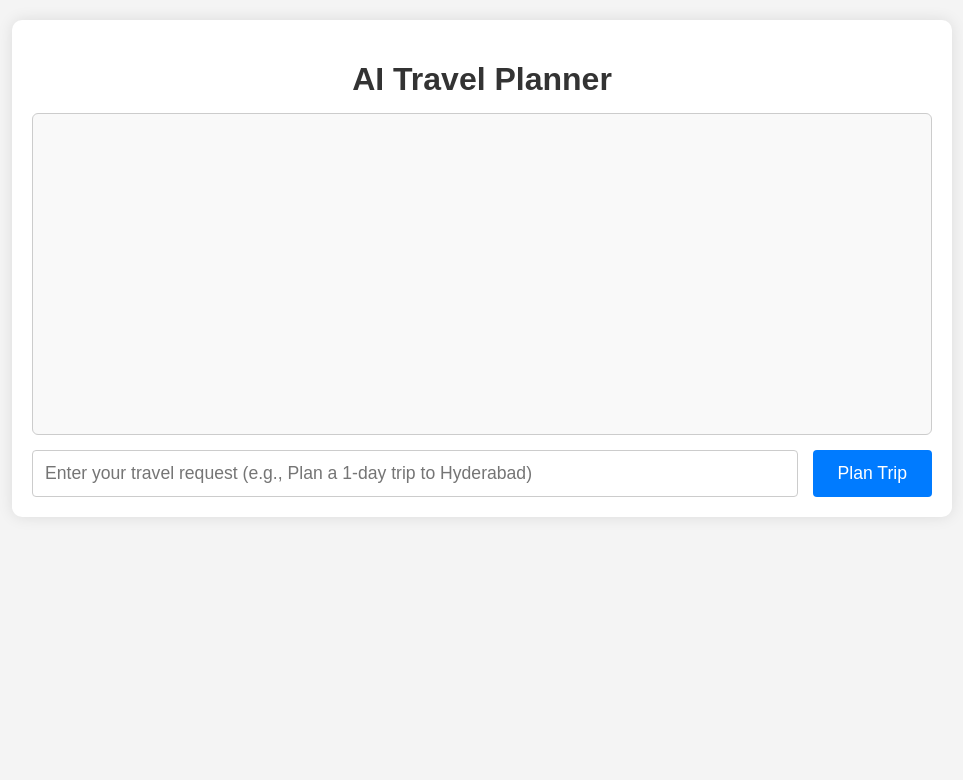
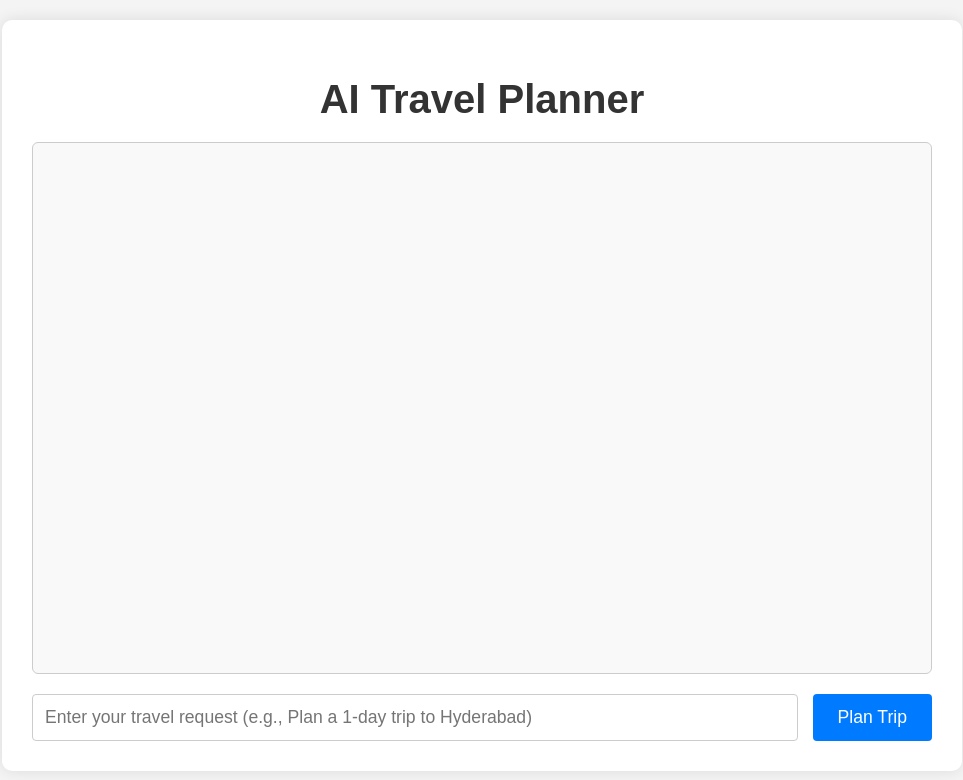
Before and after one commit to 2100032301/Travel-ai-agent, a plain HTML site: page frontend/index.html in a window 1280 px wide. Shown: the whole page, without its empty margins (158-1121 px from the left). Drawn offline with Linux system fonts and the light colour scheme.

Commit message:
added changes

```diff
--- a/frontend/styles.css
+++ b/frontend/styles.css
@@ -14,7 +14,7 @@ body {
     width: 100%;
     max-width: 900px;
     background-color: white;
-    padding: 20px;
+    padding: 30px;
     border-radius: 10px;
     box-shadow: 0 0 15px rgba(0, 0, 0, 0.1);
 }
@@ -22,19 +22,19 @@ body {
 h1 {
     text-align: center;
     color: #333;
-    font-size: 2em;
-    margin-bottom: 15px;
+    font-size: 2.5em;
+    margin-bottom: 20px;
 }
 
 .chat-box {
-    height: 300px; /* Reduced from 500px to 300px */
+    height: 500px;
     border: 1px solid #ccc;
     border-radius: 6px;
-    padding: 10px;
+    padding: 15px;
     overflow-y: auto;
-    margin-bottom: 15px;
+    margin-bottom: 20px;
     background-color: #f9f9f9;
-    font-size: 1em;
+    font-size: 1.1em;
 }
 
 .chat-box .user {
```
Also changed, not shown: 1 other file.
